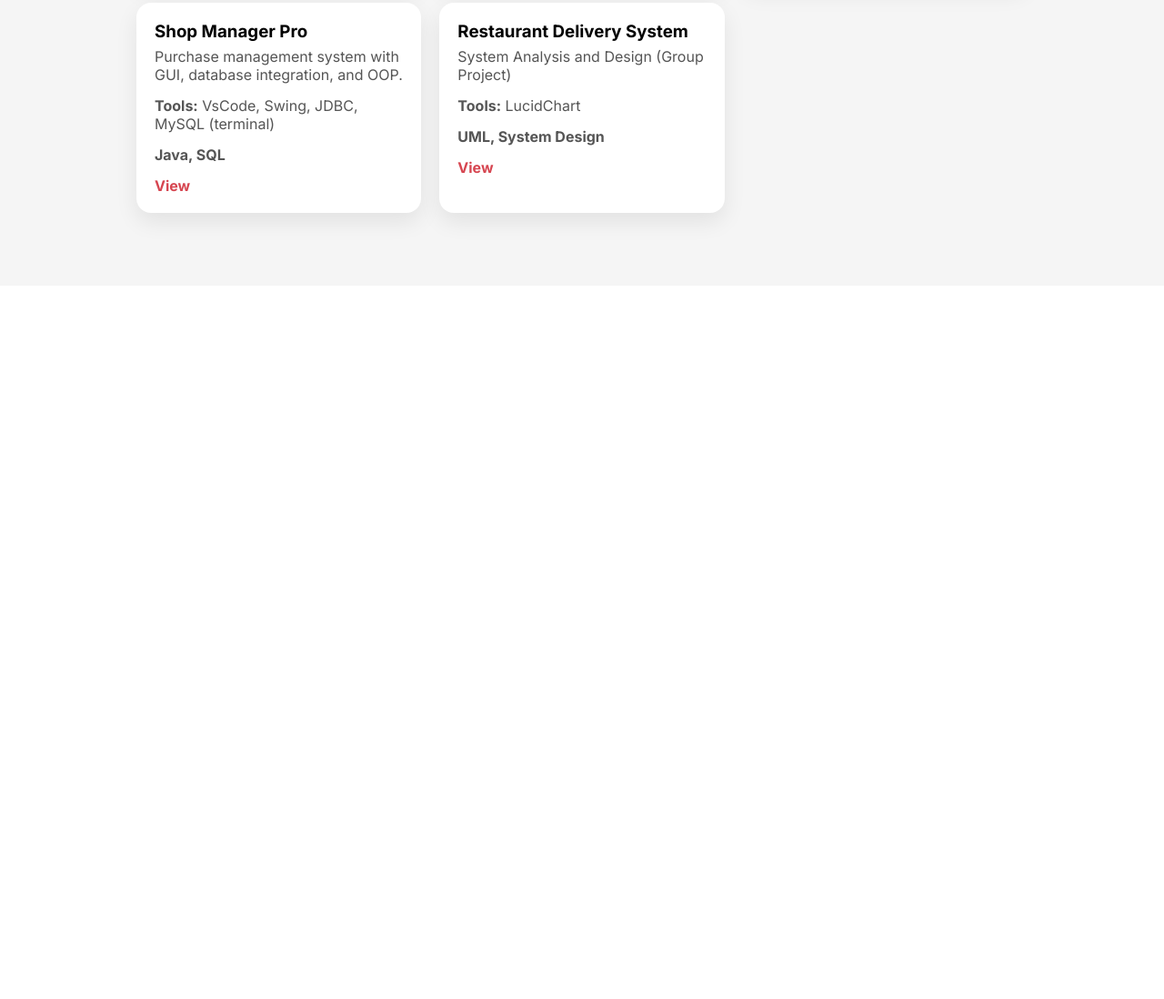
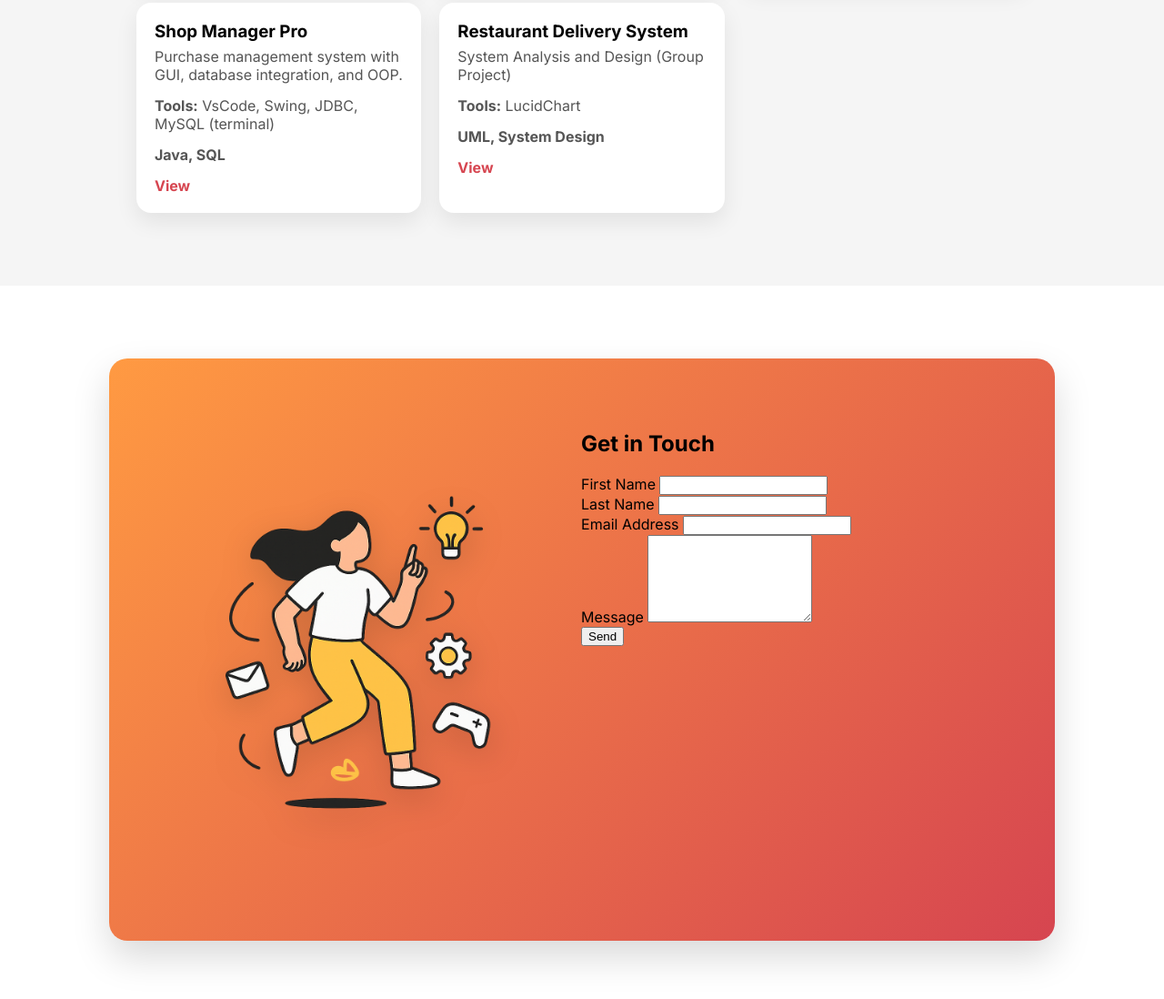
Before and after one commit to amelia720/portfolio, a plain HTML site: page home.html in a window 1280 px wide. Shown: the part 2112-3210 px from the top of the page at 91% size. Before the commit the page ends 2426 px from the top, so only its background shows below. Drawn offline with Linux system fonts and the light colour scheme.

Commit message:
initial contact layout

```diff
--- a/home.html
+++ b/home.html
@@ -162,6 +162,40 @@
         </div>
     </section>
 
+    <section id="contact" class="contact-section reveal">
+        <img src="images/image3.png" alt="" class="contact-img" />
+
+        <div class="contact-content">
+          <h2>Get in Touch</h2>
+
+          <form class="contact-form" id="contactForm">
+            <div class="row">
+              <div class="field">
+                <label for="firstName">First Name</label>
+                <input id="firstName" name="firstName" type="text" required />
+              </div>
+              <div class="field">
+                <label for="lastName">Last Name</label>
+                <input id="lastName" name="lastName" type="text" required />
+              </div>
+            </div>
+
+            <div class="field">
+              <label for="email">Email Address</label>
+              <input id="email" name="email" type="email" required />
+            </div>
+
+            <div class="field">
+              <label for="message">Message</label>
+              <textarea id="message" name="message" rows="6" required></textarea>
+            </div>
+
+            <button type="submit" class="send-btn">Send</button>
+          </form>
+        </div>
+      </section>
+
+
     <script src="typing.js"></script>
 </body>
 </html>
--- a/style.css
+++ b/style.css
@@ -461,7 +461,7 @@ section {
 
 .card:hover {
   transform: translateY(-3px);
-  box-shadow: 0 14px 30px rgba(0, 0, 0, 0.12);
+  box-shadow: 0 14px 30px rgba(0, 0, 0, 0.256);
 }
 
 /* Hide filtered cards */
@@ -492,6 +492,31 @@ section {
   .seg { padding: 9px 18px; }
 }
 
+
+/* Contact section */
+.contact-section {
+  position: relative;
+  margin: 80px 120px;
+  border-radius: 20px;
+  padding: 60px 60px;
+  min-height: 520px;
+  background: linear-gradient(135deg, #FF9A42 0%, #D64550 100%);
+  box-shadow: 0 18px 40px rgba(0,0,0,0.15);
+  overflow: hidden;
+  display: grid;
+  grid-template-columns: 1fr 1.1fr; /* illus | form */
+  gap: 40px;
+}
+
+/* Contact image on left */
+.contact-img {
+  align-self: center;
+  justify-self: center;
+  max-width: 420px;
+  width: 100%;
+  height: auto;
+  filter: drop-shadow(0 10px 18px rgba(0,0,0,0.15));
+}
 
 
 
```
Also changed, not shown: images/image3.png (added), 1 other file.
